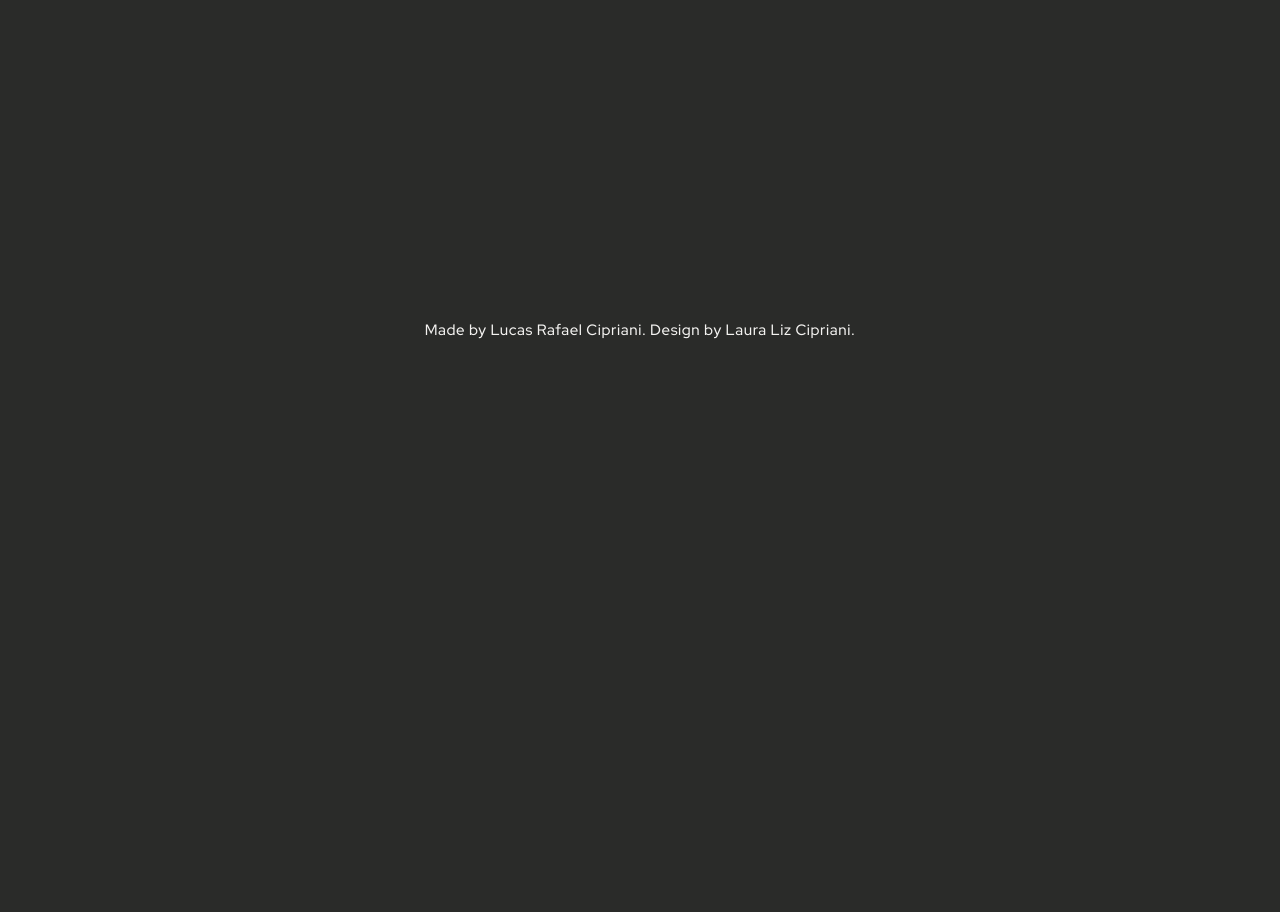
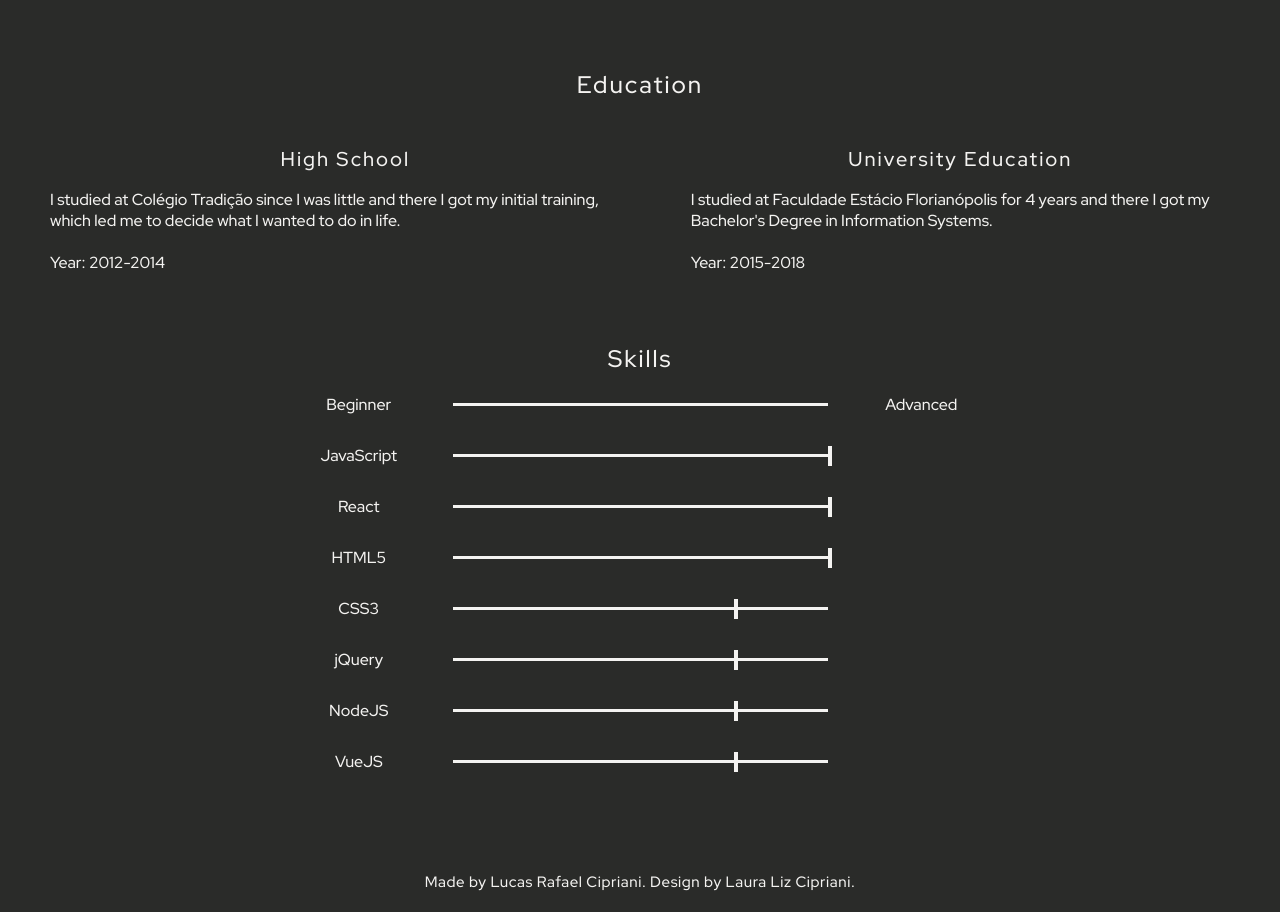
Before and after one commit to LucasRafaelCipriani/lucas-cipriani-site, a Next.js app: page /about in a window 1280 px wide. Shown: the part 440-1352 px from the top of the page. Before the commit the page ends 800 px from the top, so only its background shows below. Built offline with nearby package versions, Linux system fonts and the light colour scheme.

Commit message:
Education and Skills sections added

```diff
--- a/src/components/About/Aboutme.module.scss
+++ b/src/components/About/Aboutme.module.scss
@@ -2,7 +2,6 @@
   display: flex;
   column-gap: 30px;
   justify-content: space-between;
-  margin-bottom: 45px;
 
   p {
     width: 60%;
@@ -29,7 +28,7 @@
 
   @media (min-width: 1400px) {
     img {
-      max-height: 500px;
+      max-height: 400px;
     }
   }
 }
--- a/src/components/About/Education.module.scss
+++ b/src/components/About/Education.module.scss
@@ -0,0 +1,24 @@
+.education-section {
+  h1 {
+    text-align: center;
+  }
+
+  .education-list {
+    display: flex;
+    column-gap: 50px;
+    margin-top: 30px;
+
+    .education-item {
+      min-width: 100px;
+
+      h2 {
+        font-size: 20px;
+        text-align: center;
+      }
+
+      p {
+        margin: 0;
+      }
+    }
+  }
+}
--- a/src/components/About/Education.tsx
+++ b/src/components/About/Education.tsx
@@ -1,30 +1,26 @@
-//import classes from './Education.module.scss';
-
-const educationList = [
-  {
-    id: 1,
-    name: 'Teste',
-    description: 'Teste',
-    time: '2012-2014',
-  },
-  {
-    id: 2,
-    name: 'Teste 2',
-    description: 'Teste 2',
-    time: '2015-2018',
-  },
-];
+import { useTranslation } from 'react-i18next';
+import classes from './Education.module.scss';
 
 const Education = () => {
+  const { t } = useTranslation();
+
   return (
-    <section>
-      {educationList.map((item) => (
-        <div key={item.id}>
-          <p>{item.name}</p>
-          <p>{item.description}</p>
-          <p>{item.time}</p>
+    <section className={classes['education-section']}>
+      <h1>{t('education.title')}</h1>
+      <div className={classes['education-list']}>
+        <div className={classes['education-item']}>
+          <h2>{t('education.item1.title')}</h2>
+          <p>{t('education.item1.description')}</p>
+          <br />
+          <p>{t('education.time')}: 2012-2014</p>
         </div>
-      ))}
+        <div className={classes['education-item']}>
+          <h2>{t('education.item2.title')}</h2>
+          <p>{t('education.item2.description')}</p>
+          <br />
+          <p>{t('education.time')}: 2015-2018</p>
+        </div>
+      </div>
     </section>
   );
 };
--- a/src/components/About/Skills.module.scss
+++ b/src/components/About/Skills.module.scss
@@ -0,0 +1,72 @@
+@import '../../styles/variables.scss';
+
+.skills-section {
+  h1 {
+    text-align: center;
+  }
+
+  .skill-chart {
+    display: flex;
+    justify-content: center;
+    flex-direction: column;
+    max-width: 750px;
+    margin: 0 auto;
+
+    .skill-item {
+      display: grid;
+      grid-template-columns: 25% 50% 25%;
+      place-items: center;
+      min-width: 600px;
+      align-items: center;
+      margin-bottom: 30px;
+
+      .white-bar {
+        width: 100%;
+        background: $white;
+        position: relative;
+        height: 3px;
+      }
+
+      &.leveled {
+        .white-bar {
+          &::after {
+            content: '';
+            height: 20px;
+            position: absolute;
+            width: 4px;
+            background: $white;
+            top: -8px;
+          }
+
+          &.bad {
+            &::after {
+              left: 25%;
+            }
+          }
+
+          &.avarage {
+            &::after {
+              left: 50%;
+            }
+          }
+
+          &.good {
+            &::after {
+              left: 75%;
+            }
+          }
+
+          &.amazing {
+            &::after {
+              left: 100%;
+            }
+          }
+        }
+      }
+
+      @media (max-width: 768px) {
+        min-width: 100%;
+      }
+    }
+  }
+}
--- a/src/components/About/Skills.tsx
+++ b/src/components/About/Skills.tsx
@@ -1,7 +1,32 @@
-//import classes from './Skills.module.scss';
+import classes from './Skills.module.scss';
+import { useTranslation } from 'react-i18next';
 
-const Skills = () => {
-  return <section></section>;
+const Skills = ({ skills }: any) => {
+  const { t } = useTranslation();
+
+  return (
+    <section className={classes['skills-section']}>
+      <h1>{t('skills.title')}</h1>
+      <div className={classes['skill-chart']}>
+        <div className={classes['skill-item']}>
+          <span>{t('skills.beginner')}</span>
+          <div className={classes['white-bar']}></div>
+          <span>{t('skills.advanced')}</span>
+        </div>
+        {skills.map((skill: any) => (
+          <div
+            className={`${classes['skill-item']} ${classes['leveled']} `}
+            key={skill.name}
+          >
+            <span>{skill.name}</span>
+            <div
+              className={`${classes['white-bar']} ${classes[skill.level]}`}
+            ></div>
+          </div>
+        ))}
+      </div>
+    </section>
+  );
 };
 
 export default Skills;
--- a/src/index.scss
+++ b/src/index.scss
@@ -17,4 +17,16 @@ body {
 
 main {
   padding: 40px 30px;
+  max-width: 1240px;
+  margin: 0 auto;
 }
+
+section {
+  margin-bottom: 70px;
+}
+
+h1,
+h2 {
+  letter-spacing: 2px;
+  font-weight: 500;
+}
--- a/src/locales/en/translation.json
+++ b/src/locales/en/translation.json
@@ -5,5 +5,22 @@
     "contact": "Contact"
   },
   "about-me": "I have almost 5 years of experience in the development field. In that time I had contact with several technologies and colleagues who taught me and inspired me to be a great professional, in addition to learning how e-commerce works in general.\nI have a degree in Information Systems and I have experience in Front End development using technologies such as JavaScript, HTML, CSS and frameworks such as React and Vue.\nI am interested in learning new technologies, studying and putting into practice all the knowledge I have acquired over the years in order to meet the requirements and add value to society.",
+  "education": {
+    "title": "Education",
+    "time": "Year",
+    "item1": {
+      "title": "High School",
+      "description": "I studied at Colégio Tradição since I was little and there I got my initial training, which led me to decide what I wanted to do in life."
+    },
+    "item2": {
+      "title": "University Education",
+      "description": "I studied at Faculdade Estácio Florianópolis for 4 years and there I got my Bachelor's Degree in Information Systems."
+    }
+  },
+  "skills": {
+    "title": "Skills",
+    "beginner": "Beginner",
+    "advanced": "Advanced"
+  },
   "copyright": "Made by Lucas Rafael Cipriani. Design by Laura Liz Cipriani."
 }
--- a/src/locales/pt/translation.json
+++ b/src/locales/pt/translation.json
@@ -5,5 +5,22 @@
     "contact": "Contato"
   },
   "about-me": "Possuo quase 5 anos de experiência na área de desenvolvimento. Nesse tempo tive contato com várias tecnologias e colegas que me ensinaram e me inspiraram ser um ótimo profissional, além disso aprendi como funciona o comércio eletrônico de uma forma geral.\nSou formado em Sistemas de Informação e possuo experiência em desenvolvimento Front End utilizando tecnologias como JavaScript, HTML, CSS e frameworks como React e Vue.\nTenho interesse em aprender novas tecnologias, estudar e botar em prática todo o conhecimento que adquiri com o passar dos anos para poder atender os requisitos e agregar valor na sociedade.",
+  "education": {
+    "title": "Ensino",
+    "time": "Ano",
+    "item1": {
+      "title": "Ensino Médio",
+      "description": "Estudei no Colégio Tradição desde pequeno e lá consegui minha formação inicial o que me levou a decidir o que eu queria fazer na vida."
+    },
+    "item2": {
+      "title": "Ensino Superior",
+      "description": "Estudei na Faculdade Estácio Florianópolis por 4 anos e lá consegui o meu Bacharelado em Sistemas de Informação."
+    }
+  },
+  "skills": {
+    "title": "Competências",
+    "beginner": "Iniciante",
+    "advanced": "Avançado"
+  },
   "copyright": "Feito por Lucas Rafael Cipriani. Design de Laura Liz Cipriani."
 }
--- a/src/pages/about.tsx
+++ b/src/pages/about.tsx
@@ -1,11 +1,52 @@
 import Aboutme from '../components/About/Aboutme';
+import Education from '../components/About/Education';
+import Skills from '../components/About/Skills';
 
-const AboutPage = () => {
+const AboutPage = ({ skills }: any) => {
   return (
     <main>
       <Aboutme />
+      <Education />
+      <Skills skills={skills} />
     </main>
   );
 };
 
+export function getStaticProps() {
+  return {
+    props: {
+      skills: [
+        {
+          name: 'JavaScript',
+          level: 'amazing',
+        },
+        {
+          name: 'React',
+          level: 'amazing',
+        },
+        {
+          name: 'HTML5',
+          level: 'amazing',
+        },
+        {
+          name: 'CSS3',
+          level: 'good',
+        },
+        {
+          name: 'jQuery',
+          level: 'good',
+        },
+        {
+          name: 'NodeJS',
+          level: 'good',
+        },
+        {
+          name: 'VueJS',
+          level: 'good',
+        },
+      ],
+    },
+  };
+}
+
 export default AboutPage;
```
